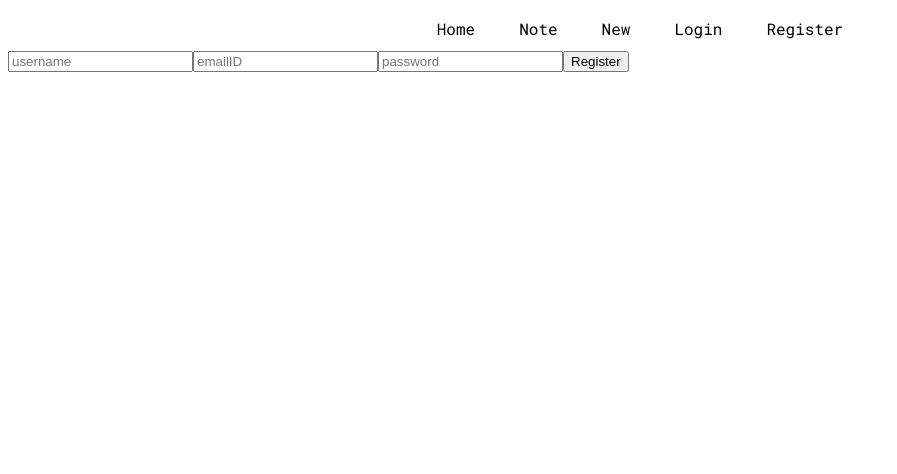
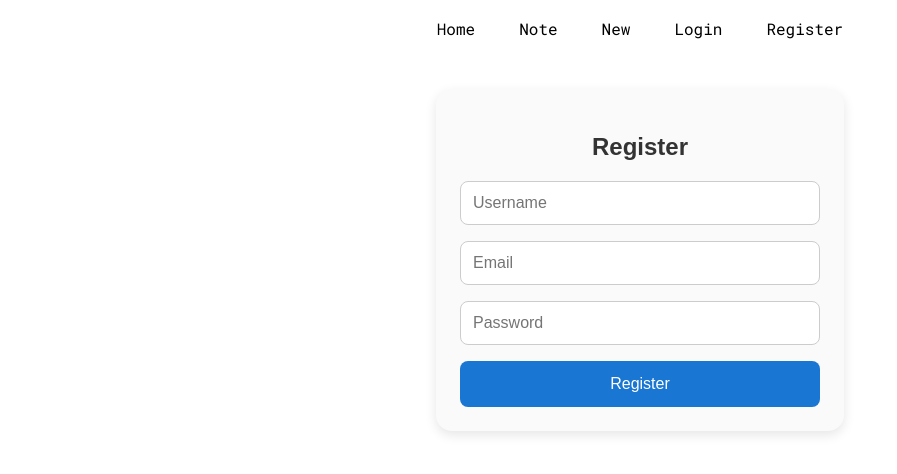
Before and after one commit to deep-govindvira/note_manager, a React (Vite) app in the folder note_manager_frontend/: page /register in a window 1280 px wide. Shown: the top 474 px of the page, without its empty margins (0-897 px from the left). Built offline with nearby package versions, Linux system fonts and the light colour scheme.

Commit message:
Apply css to components

```diff
--- a/note_manager_frontend/src/components/Login.jsx
+++ b/note_manager_frontend/src/components/Login.jsx
@@ -5,38 +5,122 @@ import { useNavigate } from "react-router-dom";
 export default function Login({ setIsLoggedIn }) {
   const [emailID, setEmailID] = useState("");
   const [password, setPassword] = useState("");
+  const [error, setError] = useState("");
+  const [isLoggingIn, setIsLoggingIn] = useState(false);
   const navigate = useNavigate();
 
-  const handleLogin = () => {
-    axios.post('http://localhost:8080/user/isExist', { password, emailID
-    }).then((response) => {
+  const handleLogin = async () => {
+    setIsLoggingIn(true);
+    setError("");
+
+    try {
+      const response = await axios.post("http://localhost:8080/user/isExist", {
+        password,
+        emailID,
+      });
+
       if (response.status === 200 && response.data) {
-            console.log(response);
-            localStorage.setItem('password', password);
-            localStorage.setItem('emailID', emailID);
+        localStorage.setItem("password", password);
+        localStorage.setItem("emailID", emailID);
         setIsLoggedIn(true);
-            navigate('/');
+        navigate("/");
+      } else {
+        setError("Invalid credentials");
       }
-    }).catch((error) => {
+    } catch (error) {
+      setError("Login failed. Please try again.");
       console.error("Login error:", error);
-    });
+    } finally {
+      setIsLoggingIn(false);
+    }
+  };
+
+  const styles = {
+    container: {
+      maxWidth: "360px",
+      margin: "40px auto",
+      padding: "24px",
+      borderRadius: "16px",
+      backgroundColor: "#fafafa",
+      boxShadow: "0 4px 12px rgba(0, 0, 0, 0.1)",
+      fontFamily: "Arial, sans-serif",
+    },
+    heading: {
+      textAlign: "center",
+      color: "#333",
+      fontSize: "24px",
+      fontWeight: "bold",
+      marginBottom: "20px",
+    },
+    formGroup: {
+      marginBottom: "16px",
+    },
+    input: {
+      width: "100%",
+      padding: "12px",
+      borderRadius: "8px",
+      border: "1px solid #ccc",
+      fontSize: "16px",
+      outline: "none",
+      transition: "border-color 0.2s ease",
+      boxSizing: "border-box",
+    },
+    inputFocus: {
+      borderColor: "#1976d2",
+    },
+    button: {
+      width: "100%",
+      padding: "14px",
+      borderRadius: "8px",
+      border: "none",
+      backgroundColor: isLoggingIn ? "#ccc" : "#1976d2",
+      color: "#fff",
+      fontSize: "16px",
+      fontWeight: "500",
+      cursor: isLoggingIn ? "not-allowed" : "pointer",
+      transition: "background-color 0.3s ease",
+      outline: "none",
+    },
+    error: {
+      color: "#d32f2f",
+      fontSize: "14px",
+      marginBottom: "10px",
+      textAlign: "center",
+    },
   };
 
   return (
-    <div>
+    <div style={styles.container}>
+      <h2 style={styles.heading}>Login</h2>
+      {error && <div style={styles.error}>{error}</div>}
+
+      <div style={styles.formGroup}>
         <input
           type="text"
-        placeholder="email"
+          placeholder="Email"
           value={emailID}
           onChange={(e) => setEmailID(e.target.value)}
+          style={styles.input}
         />
+      </div>
+
+      <div style={styles.formGroup}>
         <input
           type="password"
-        placeholder="password"
+          placeholder="Password"
           value={password}
           onChange={(e) => setPassword(e.target.value)}
+          style={styles.input}
         />
-      <button onClick={handleLogin}>Login</button>
+      </div>
+
+      <button
+        onClick={handleLogin}
+        disabled={isLoggingIn}
+        style={styles.button}
+      >
+        {isLoggingIn ? "Logging in..." : "Login"}
+      </button>
     </div>
   );
 }
--- a/note_manager_frontend/src/components/New.jsx
+++ b/note_manager_frontend/src/components/New.jsx
@@ -47,25 +47,145 @@ const New = () => {
     }
   };
 
+  const styles = {
+    container: {
+      maxWidth: '480px',
+      margin: '40px auto',
+      padding: '24px',
+      borderRadius: '16px',
+      backgroundColor: '#fafafa',
+      boxShadow: '0 4px 12px rgba(0, 0, 0, 0.1)',
+      fontFamily: 'Arial, sans-serif',
+    },
+    heading: {
+      textAlign: 'center',
+      color: '#333',
+      fontSize: '24px',
+      fontWeight: 'bold',
+      marginBottom: '20px',
+    },
+    formGroup: {
+      marginBottom: '16px',
+    },
+    label: {
+      display: 'block',
+      fontSize: '16px',
+      color: '#555',
+      marginBottom: '6px',
+      fontWeight: '500',
+    },
+    input: {
+      width: '100%',
+      padding: '12px',
+      borderRadius: '8px',
+      border: '1px solid #ccc',
+      fontSize: '16px',
+      outline: 'none',
+      transition: 'border-color 0.2s ease',
+      boxSizing: 'border-box',
+    },
+    textarea: {
+      width: '100%',
+      padding: '12px',
+      borderRadius: '8px',
+      border: '1px solid #ccc',
+      fontSize: '16px',
+      minHeight: '120px',
+      outline: 'none',
+      transition: 'border-color 0.2s ease',
+      boxSizing: 'border-box',
+      resize: 'none',
+    },
+    colorWrapper: {
+      display: 'flex',
+      alignItems: 'center',
+      gap: '12px',
+    },
+    colorCircle: {
+      width: '36px',
+      height: '36px',
+      borderRadius: '50%',
+      border: '2px solid #ccc',
+      cursor: 'pointer',
+      transition: 'transform 0.2s ease',
+    },
+    button: {
+      width: '100%',
+      padding: '14px',
+      borderRadius: '8px',
+      border: 'none',
+      backgroundColor: isSaving ? '#ccc' : '#007bff',
+      color: '#fff',
+      fontSize: '16px',
+      fontWeight: '500',
+      cursor: isSaving ? 'not-allowed' : 'pointer',
+      transition: 'background-color 0.3s ease',
+      outline: 'none',
+    },
+    error: {
+      color: '#d32f2f',
+      fontSize: '14px',
+      marginBottom: '10px',
+    },
+    success: {
+      color: '#388e3c',
+      fontSize: '14px',
+      marginBottom: '10px',
+    },
+  };
+
   return (
-    <div style={{ maxWidth: '500px', margin: 'auto', padding: '20px', border: '1px solid #ccc', borderRadius: '10px', backgroundColor: '#f9f9f9' }}>
-      <h2 style={{ textAlign: 'center', color: '#333' }}>Create a New Note</h2>
+    <div style={styles.container}>
+      <h2 style={styles.heading}>Create a New Note</h2>
       <form onSubmit={handleSubmit}>
-        <div style={{ marginBottom: '10px' }}>
-          <label style={{ display: 'block', fontWeight: 'bold' }}>Title:</label>
-          <input type="text" value={title} onChange={(e) => setTitle(e.target.value)} required style={{ width: '100%', padding: '8px', borderRadius: '5px', border: '1px solid #ccc' }} />
+        <div style={styles.formGroup}>
+          <label style={styles.label}>Title:</label>
+          <input
+            type="text"
+            value={title}
+            onChange={(e) => setTitle(e.target.value)}
+            required
+            style={styles.input}
+          />
         </div>
-        <div style={{ marginBottom: '10px' }}>
-          <label style={{ display: 'block', fontWeight: 'bold' }}>Description:</label>
-          <textarea value={description} onChange={(e) => setDescription(e.target.value)} required style={{ width: '100%', padding: '8px', borderRadius: '5px', border: '1px solid #ccc', minHeight: '100px' }} />
+        <div style={styles.formGroup}>
+          <label style={styles.label}>Description:</label>
+          <textarea
+            value={description}
+            onChange={(e) => setDescription(e.target.value)}
+            required
+            style={styles.textarea}
+          />
         </div>
-        <div style={{ marginBottom: '10px' }}>
-          <label style={{ display: 'block', fontWeight: 'bold' }}>Color:</label>
-          <input type="color" value={color} onChange={(e) => setColor(e.target.value)} style={{ width: '100%', padding: '5px' }} />
+        <div style={styles.formGroup}>
+          <label style={styles.label}>Color:</label>
+          <div style={styles.colorWrapper}>
+            <div
+              style={{
+                ...styles.colorCircle,
+                backgroundColor: color,
+                transform: 'scale(1.05)',
+              }}
+              onClick={() => document.getElementById('colorInput').click()}
+            />
+            <input
+              id="colorInput"
+              type="color"
+              value={color}
+              onChange={(e) => setColor(e.target.value)}
+              style={{ display: 'none' }}
+            />
+          </div>
         </div>
-        {error && <div style={{ color: 'red', marginBottom: '10px' }}>{error}</div>}
-        {success && <div style={{ color: 'green', marginBottom: '10px' }}>{success}</div>}
-        <button type="submit" disabled={isSaving} style={{ width: '100%', padding: '10px', borderRadius: '5px', border: 'none', backgroundColor: isSaving ? '#ccc' : '#007bff', color: '#fff', fontSize: '16px', cursor: isSaving ? 'not-allowed' : 'pointer' }}>{isSaving ? 'Saving...' : 'Save Note'}</button>
+        {error && <div style={styles.error}>{error}</div>}
+        {success && <div style={styles.success}>{success}</div>}
+        <button
+          type="submit"
+          disabled={isSaving}
+          style={styles.button}
+        >
+          {isSaving ? 'Saving...' : 'Save Note'}
+        </button>
       </form>
     </div>
   );
--- a/note_manager_frontend/src/components/NoteID.jsx
+++ b/note_manager_frontend/src/components/NoteID.jsx
@@ -16,7 +16,7 @@ const NoteID = () => {
         const response = await axios.post(`http://localhost:8080/user/notes/get`, {
           id: noteId,
           emailID: localStorage.getItem('emailID'),
-          password: localStorage.getItem('password')
+          password: localStorage.getItem('password'),
         });
 
         if (response.status === 200) {
@@ -45,7 +45,7 @@ const NoteID = () => {
               description: updatedNote.description,
               color: updatedNote.color,
               emailID: localStorage.getItem('emailID'),
-              password: localStorage.getItem('password')
+              password: localStorage.getItem('password'),
             });
 
             if (response.status === 200) {
@@ -80,12 +80,12 @@ const NoteID = () => {
       const response = await axios.post(`http://localhost:8080/user/notes/delete`, {
         id: noteId,
         emailID: localStorage.getItem('emailID'),
-        password: localStorage.getItem('password')
+        password: localStorage.getItem('password'),
       });
 
       if (response.status === 200) {
         alert('Note deleted successfully!');
-        navigate('/note'); // Redirect to homepage after deletion
+        navigate('/note');
       }
     } catch (error) {
       setError('Failed to delete the note');
@@ -95,29 +95,152 @@ const NoteID = () => {
     }
   };
 
+  const styles = {
+    container: {
+      maxWidth: '480px',
+      margin: '40px auto',
+      padding: '24px',
+      borderRadius: '16px',
+      backgroundColor: '#fafafa',
+      boxShadow: '0 4px 12px rgba(0, 0, 0, 0.1)',
+      fontFamily: 'Arial, sans-serif',
+    },
+    heading: {
+      textAlign: 'center',
+      color: '#333',
+      fontSize: '24px',
+      fontWeight: 'bold',
+      marginBottom: '20px',
+    },
+    formGroup: {
+      marginBottom: '16px',
+    },
+    label: {
+      display: 'block',
+      fontSize: '16px',
+      color: '#555',
+      marginBottom: '6px',
+      fontWeight: '500',
+    },
+    input: {
+      width: '100%',
+      padding: '12px',
+      borderRadius: '8px',
+      border: '1px solid #ccc',
+      fontSize: '16px',
+      outline: 'none',
+      transition: 'border-color 0.2s ease',
+      boxSizing: 'border-box',
+    },
+    textarea: {
+      width: '100%',
+      padding: '12px',
+      borderRadius: '8px',
+      border: '1px solid #ccc',
+      fontSize: '16px',
+      minHeight: '120px',
+      outline: 'none',
+      transition: 'border-color 0.2s ease',
+      boxSizing: 'border-box',
+      resize: 'none',
+    },
+    colorWrapper: {
+      display: 'flex',
+      alignItems: 'center',
+      gap: '12px',
+    },
+    colorCircle: {
+      width: '36px',
+      height: '36px',
+      borderRadius: '50%',
+      border: '2px solid #ccc',
+      cursor: 'pointer',
+      transition: 'transform 0.2s ease',
+    },
+    button: {
+      width: '100%',
+      padding: '14px',
+      borderRadius: '8px',
+      border: 'none',
+      backgroundColor: isDeleting ? '#ccc' : '#d32f2f',
+      color: '#fff',
+      fontSize: '16px',
+      fontWeight: '500',
+      cursor: isDeleting ? 'not-allowed' : 'pointer',
+      transition: 'background-color 0.3s ease',
+      outline: 'none',
+    },
+    error: {
+      color: '#d32f2f',
+      fontSize: '14px',
+      marginBottom: '10px',
+    },
+    saving: {
+      color: '#1976d2',
+      fontSize: '14px',
+      marginBottom: '10px',
+    },
+    deleting: {
+      color: '#f57c00',
+      fontSize: '14px',
+      marginBottom: '10px',
+    },
+  };
+
   return (
-    <div>
-      <h2>Edit Note</h2>
-      {error && <div style={{ color: 'red' }}>{error}</div>}
-      {isSaving && <div style={{ color: 'blue' }}>Saving...</div>}
-      {isDeleting && <div style={{ color: 'orange' }}>Deleting...</div>}
+    <div style={styles.container}>
+      <h2 style={styles.heading}>Edit Note</h2>
+      {error && <div style={styles.error}>{error}</div>}
+      {isSaving && <div style={styles.saving}>Saving...</div>}
+      {isDeleting && <div style={styles.deleting}>Deleting...</div>}
 
       <form>
-        <div>
-          <label>Title:</label>
-          <input type="text" name="title" value={note.title} onChange={handleChange} />
+        <div style={styles.formGroup}>
+          <label style={styles.label}>Title:</label>
+          <input
+            type="text"
+            name="title"
+            value={note.title}
+            onChange={handleChange}
+            style={styles.input}
+          />
         </div>
-        <div>
-          <label>Description:</label>
-          <textarea name="description" value={note.description} onChange={handleChange} />
+        <div style={styles.formGroup}>
+          <label style={styles.label}>Description:</label>
+          <textarea
+            name="description"
+            value={note.description}
+            onChange={handleChange}
+            style={styles.textarea}
+          />
         </div>
-        <div>
-          <label>Color:</label>
-          <input type="color" name="color" value={note.color} onChange={handleChange} />
+        <div style={styles.formGroup}>
+          <label style={styles.label}>Color:</label>
+          <div style={styles.colorWrapper}>
+            <div
+              style={{
+                ...styles.colorCircle,
+                backgroundColor: note.color,
+              }}
+              onClick={() => document.getElementById('colorInput').click()}
+            />
+            <input
+              id="colorInput"
+              type="color"
+              name="color"
+              value={note.color}
+              onChange={handleChange}
+              style={{ display: 'none' }}
+            />
+          </div>
         </div>
       </form>
 
-      <button onClick={handleDelete} disabled={isDeleting} style={{ marginTop: '10px', backgroundColor: 'red', color: 'white' }}>
+      <button
+        onClick={handleDelete}
+        disabled={isDeleting}
+        style={styles.button}
+      >
         {isDeleting ? 'Deleting...' : 'Delete Note'}
       </button>
     </div>
--- a/note_manager_frontend/src/components/Register.jsx
+++ b/note_manager_frontend/src/components/Register.jsx
@@ -1,42 +1,144 @@
-import axios from 'axios';
-import { useState } from 'react';
-import { useNavigate } from 'react-router-dom';
+import axios from "axios";
+import { useState } from "react";
+import { useNavigate } from "react-router-dom";
 
 function Register({ setIsLoggedIn }) {
-    const [username, setUsername] = useState('');
-    const [password, setPassword] = useState('');
-    const [emailID, setEmailID] = useState('');
-
+  const [username, setUsername] = useState("");
+  const [password, setPassword] = useState("");
+  const [emailID, setEmailID] = useState("");
+  const [error, setError] = useState("");
+  const [isRegistering, setIsRegistering] = useState(false);
   const navigate = useNavigate();
 
-    const handleSubmit = (e) => {
+  const handleSubmit = async (e) => {
     e.preventDefault();
+
     if (!username || !password || !emailID) {
-            alert('please provide username and password and emailID')
+      setError("Please provide username, email, and password");
       return;
     }
 
-        axios.post('http://localhost:8080/user/save', { name : username, password, emailID
-        }).then((response) => {
+    setIsRegistering(true);
+    setError("");
+
+    try {
+      const response = await axios.post("http://localhost:8080/user/save", {
+        name: username,
+        password,
+        emailID,
+      });
+
       if (response.status === 200) {
-                console.log(response);
-                localStorage.setItem('username', username);
-                localStorage.setItem('password', password);
-                localStorage.setItem('emailID', emailID);
+        localStorage.setItem("username", username);
+        localStorage.setItem("password", password);
+        localStorage.setItem("emailID", emailID);
         setIsLoggedIn(true);
-                navigate('/');
+        navigate("/");
       }
-        }).catch((error) => {
+    } catch (error) {
+      setError("Registration failed. Please try again.");
       console.error("Register error:", error);
-        });
+    } finally {
+      setIsRegistering(false);
+    }
+  };
+
+  const styles = {
+    container: {
+      maxWidth: "360px",
+      margin: "40px auto",
+      padding: "24px",
+      borderRadius: "16px",
+      backgroundColor: "#fafafa",
+      boxShadow: "0 4px 12px rgba(0, 0, 0, 0.1)",
+      fontFamily: "Arial, sans-serif",
+    },
+    heading: {
+      textAlign: "center",
+      color: "#333",
+      fontSize: "24px",
+      fontWeight: "bold",
+      marginBottom: "20px",
+    },
+    formGroup: {
+      marginBottom: "16px",
+    },
+    input: {
+      width: "100%",
+      padding: "12px",
+      borderRadius: "8px",
+      border: "1px solid #ccc",
+      fontSize: "16px",
+      outline: "none",
+      transition: "border-color 0.2s ease",
+      boxSizing: "border-box",
+    },
+    inputFocus: {
+      borderColor: "#1976d2",
+    },
+    button: {
+      width: "100%",
+      padding: "14px",
+      borderRadius: "8px",
+      border: "none",
+      backgroundColor: isRegistering ? "#ccc" : "#1976d2",
+      color: "#fff",
+      fontSize: "16px",
+      fontWeight: "500",
+      cursor: isRegistering ? "not-allowed" : "pointer",
+      transition: "background-color 0.3s ease",
+      outline: "none",
+    },
+    error: {
+      color: "#d32f2f",
+      fontSize: "14px",
+      marginBottom: "10px",
+      textAlign: "center",
+    },
   };
 
   return (
-        <div>
-            <input type='text' placeholder='username' onChange={(e) => setUsername(e.target.value)}></input>
-            <input type='email' placeholder='emailID' onChange={(e) => setEmailID(e.target.value)}></input>
-            <input type='password' placeholder='password' onChange={(e) => setPassword(e.target.value)}></input>
-            <button onClick={handleSubmit}>Register</button>
+    <div style={styles.container}>
+      <h2 style={styles.heading}>Register</h2>
+      {error && <div style={styles.error}>{error}</div>}
+
+      <div style={styles.formGroup}>
+        <input
+          type="text"
+          placeholder="Username"
+          value={username}
+          onChange={(e) => setUsername(e.target.value)}
+          style={styles.input}
+        />
+      </div>
+
+      <div style={styles.formGroup}>
+        <input
+          type="email"
+          placeholder="Email"
+          value={emailID}
+          onChange={(e) => setEmailID(e.target.value)}
+          style={styles.input}
+        />
+      </div>
+
+      <div style={styles.formGroup}>
+        <input
+          type="password"
+          placeholder="Password"
+          value={password}
+          onChange={(e) => setPassword(e.target.value)}
+          style={styles.input}
+        />
+      </div>
+
+      <button
+        onClick={handleSubmit}
+        disabled={isRegistering}
+        style={styles.button}
+      >
+        {isRegistering ? "Registering..." : "Register"}
+      </button>
     </div>
   );
 }
```
Lines whose indentation alone changed are shown as unchanged.
